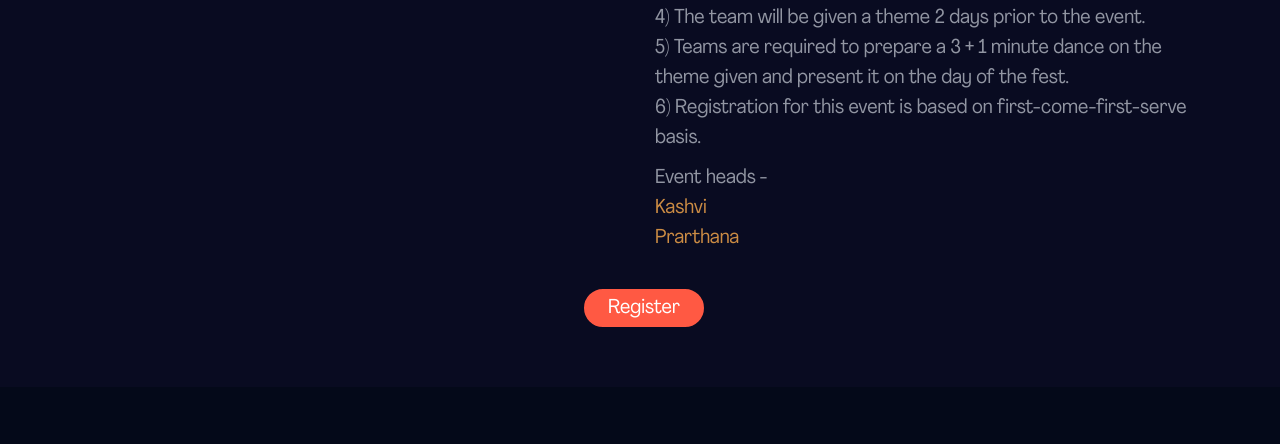
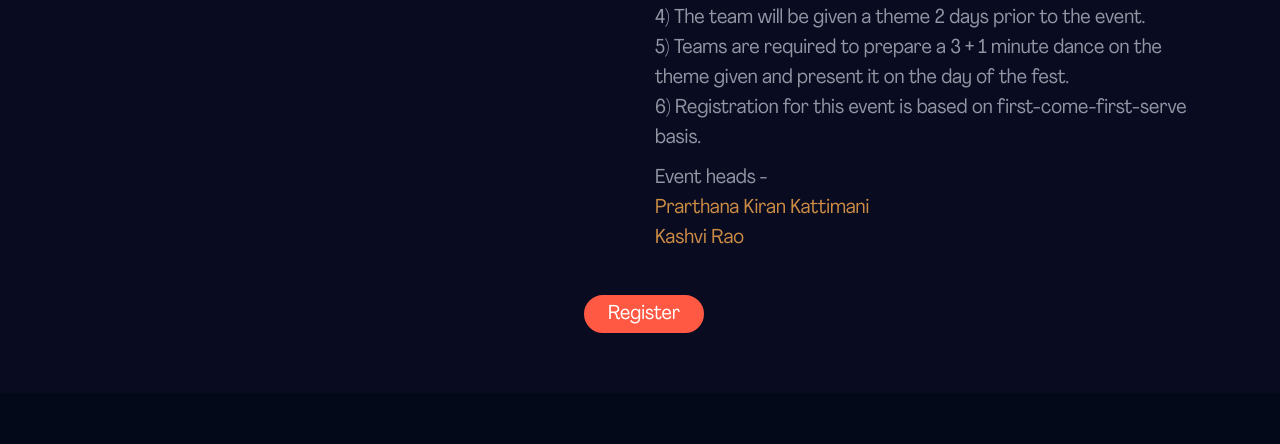
Before and after one commit to Regium-NPSINR/Website, a plain HTML site: page events/sevendeadlysins.html in a window 1280 px wide. Shown: the part 615-1059 px from the top of the page. Drawn offline with Linux system fonts and the light colour scheme.

Commit message:
Changed Dance category event heads

```diff
--- a/events/sevendeadlysins.html
+++ b/events/sevendeadlysins.html
@@ -85,9 +85,9 @@
                             5) Teams are required to prepare a 3 + 1 minute dance on the theme given and present it on
                             the day of the fest. <br>
                             6) Registration for this event is based on first-come-first-serve basis.</p>
-                        <!-- TODO: Event heads -->
-                        <p>Event heads - <br> <a href="mailto:raokashvi@gmail.com">Kashvi</a> <br> <a
-                                href="mailto:prarthanashreekiran@gmail.com">Prarthana</a></p>
+                        <p>Event heads - <br>
+                            <a href="mailto:prarthanashreekiran@gmail.com">Prarthana Kiran Kattimani</a><br><a
+                                    href="mailto:raokashvi@gmail.com">Kashvi Rao</a> <br> <a</p>
                         <br>
                     </div>
                 </div>
```
Also changed, not shown: events/wordsinmotion.html (+2 -2 lines).
